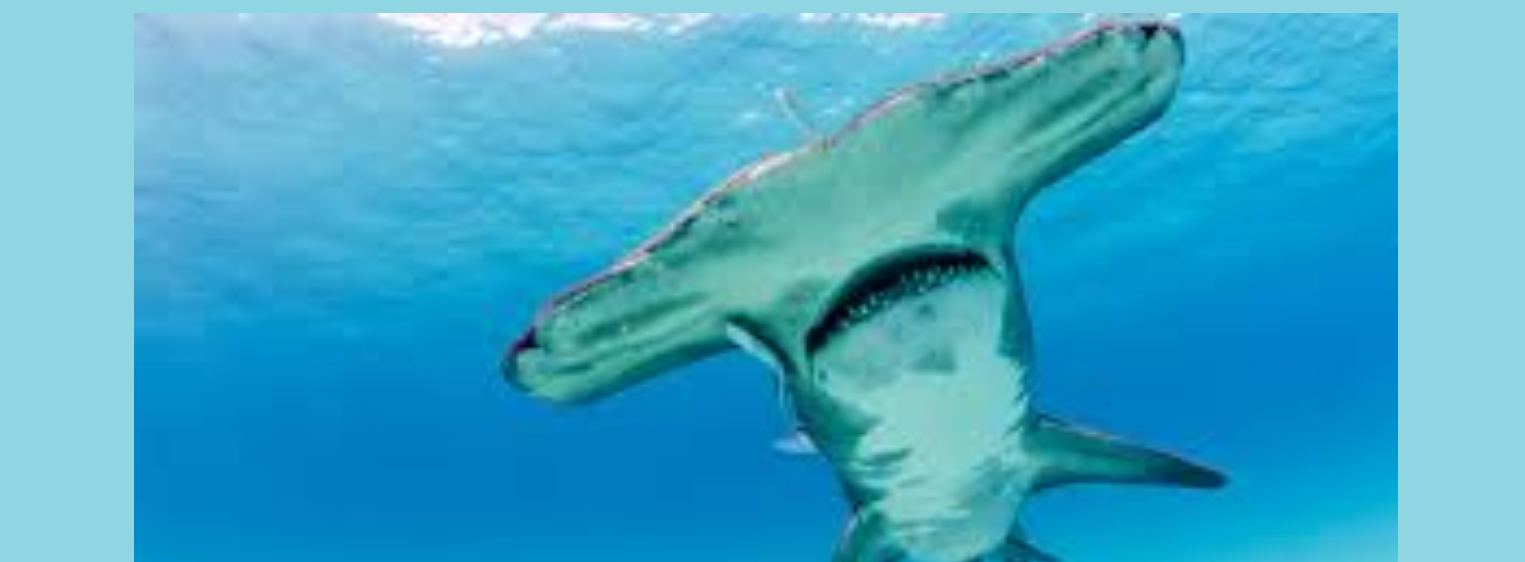
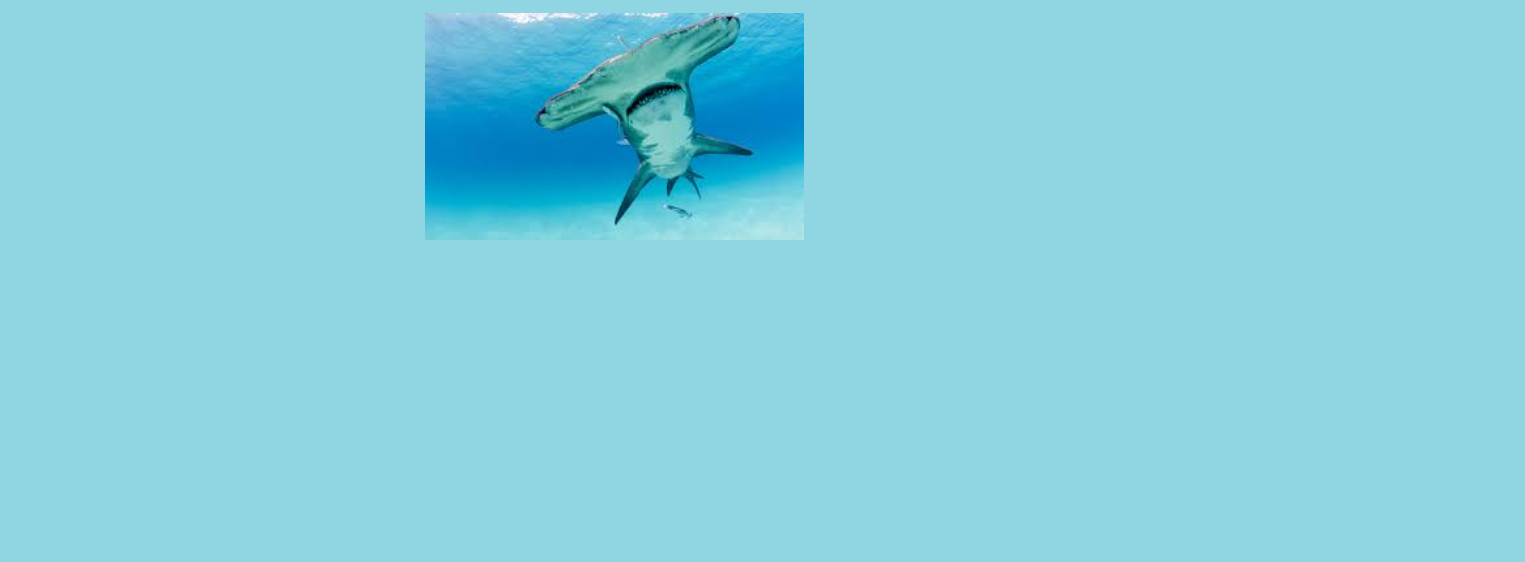
Before and after one commit to BiancaBay/bianquiproa.github.io, a plain HTML site: page tibumar.html in a window 1280 px wide. Shown: the part 195-757 px from the top of the page, 1525 px wide, since content can reach past the window. Drawn offline with Linux system fonts and the light colour scheme.

Commit message:
fotoycol,oor

```diff
--- a/style.css
+++ b/style.css
@@ -24,7 +24,7 @@ img {
 }
 
 .Foto{
-    width: 10%;
+    width: 30%;
     display: inline-block;
     margin-left: 30%;
     margin-right: 30%;
--- a/tibumar.html
+++ b/tibumar.html
@@ -19,7 +19,7 @@
         <p>El tiburón martillo gigante, nombre cientifico: Sphyrna mokarran es una especie de elasmobranquio carcarriniforme de la familia Sphyrnidae. Posee una longitud media de 4,6 m y una longitud máxima de 6,1 m. Se encuentra en aguas tropicales y templadas cálidas de todo el mundo. Habita zonas costeras y la plataforma continental. El tiburón martillo gigante se puede distinguir de otros tiburones martillo por la forma de su cabeza en forma de martillo (de ahí su nombre), que es ancha con un margen frontal casi recto, y por su primera aleta dorsal alta y en forma de hoz. Es un superdepredador, solitario y nadador, que se alimenta de una amplia variedad de presas que van desde crustáceos y cefalópodos hasta peces óseos y tiburones más pequeños.
     </div>
 
-    <div class="foto">
+    <div class="Foto">
 
         <img src="img/descarga.jpg" alt="">
     </div>
```
